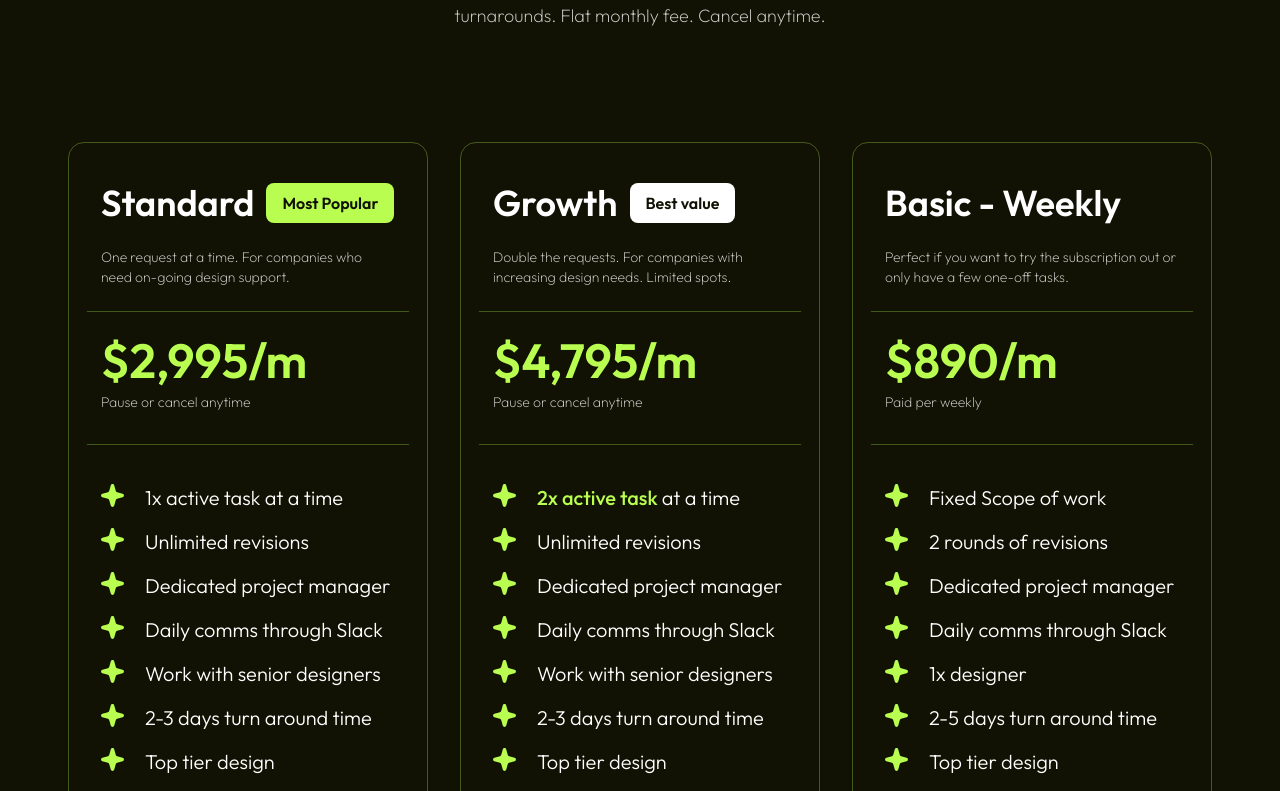
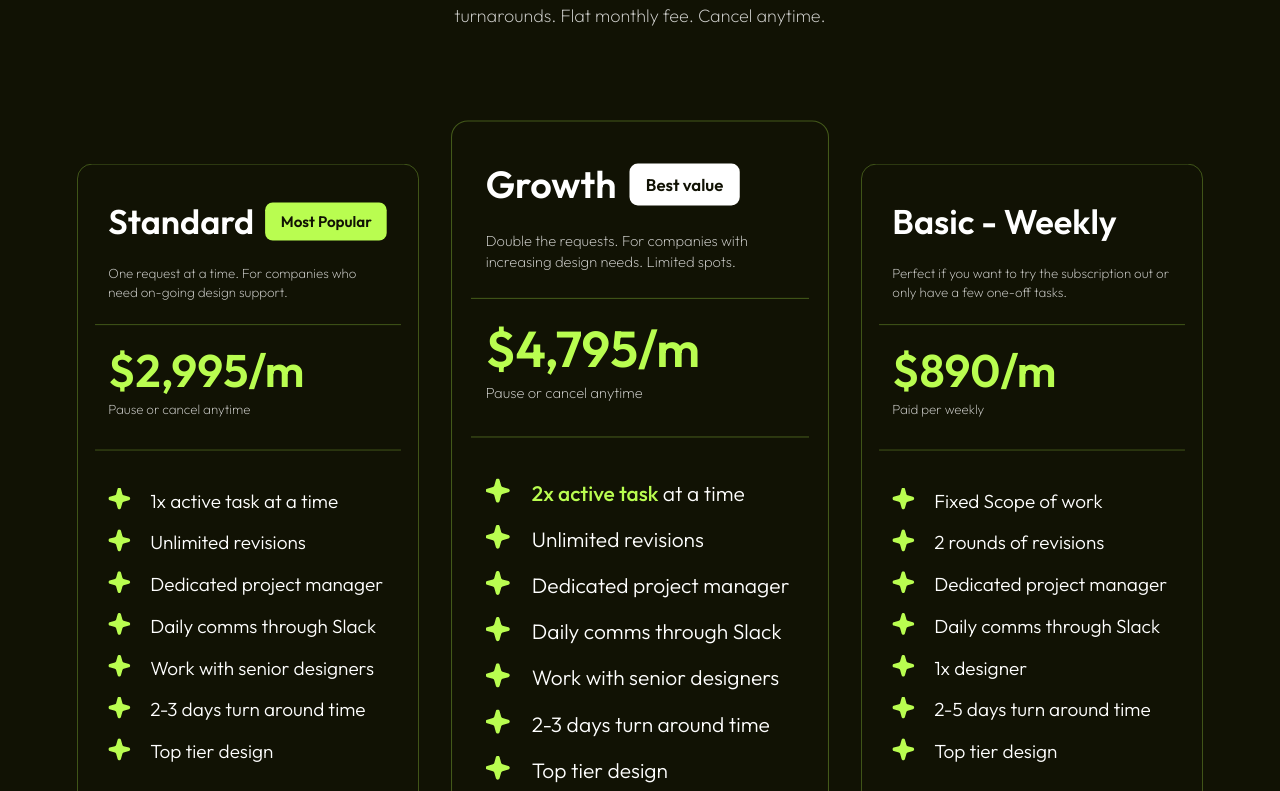
Before and after one commit to Yoni-Deserbaix/Kronix, a React (Vite) app: page / in a window 1280 px wide. Shown: the part 7969-8760 px from the top of the page. Built offline with nearby package versions, Linux system fonts and the light colour scheme.

Commit message:
style(pricing): animation fade up and scale

```diff
--- a/src/section/Pricing.tsx
+++ b/src/section/Pricing.tsx
@@ -1,3 +1,5 @@
+import { motion } from "framer-motion";
+import FadeOnScroll from "../components/animations/FadeOnScroll";
 import Button from "../components/ui/Button";
 import TitleDark from "../components/ui/TitleDark";
 import { pricingCards } from "../data.json";
@@ -15,8 +17,11 @@ export default function Pricing() {
         className="mt-4 flex flex-col items-center gap-8 py-12 md:mt-16 md:flex-row md:flex-wrap md:justify-center"
       >
         {pricingCards.map((card, index) => (
-          <div
-            key={index}
+          <FadeOnScroll key={index} delay={index * 0.1}>
+            <motion.div
+              initial={{ x: 0, y: 0 }}
+              animate={{ scale: index === 1 ? 1.05 : 0.95 }}
+              transition={{ duration: 0.5, delay: 1 }}
               className="mx-10 h-auto rounded-2xl border border-primary border-opacity-30 bg-transparent py-10 text-white md:mx-0 md:h-[864px] md:max-w-[360px]"
             >
               <div className="px-8">
@@ -65,7 +70,9 @@ export default function Pricing() {
                               <span className="font-[500] text-primary">
                                 {primaryText}{" "}
                               </span>
-                            <span className="text-white">{remainingText}</span>
+                              <span className="text-white">
+                                {remainingText}
+                              </span>
                             </>
                           ) : (
                             <span className="text-white">{feature}</span>
@@ -86,7 +93,8 @@ export default function Pricing() {
                   />
                 </div>
               </div>
-          </div>
+            </motion.div>
+          </FadeOnScroll>
         ))}
       </div>
     </div>
```
Lines whose indentation alone changed are shown as unchanged.
